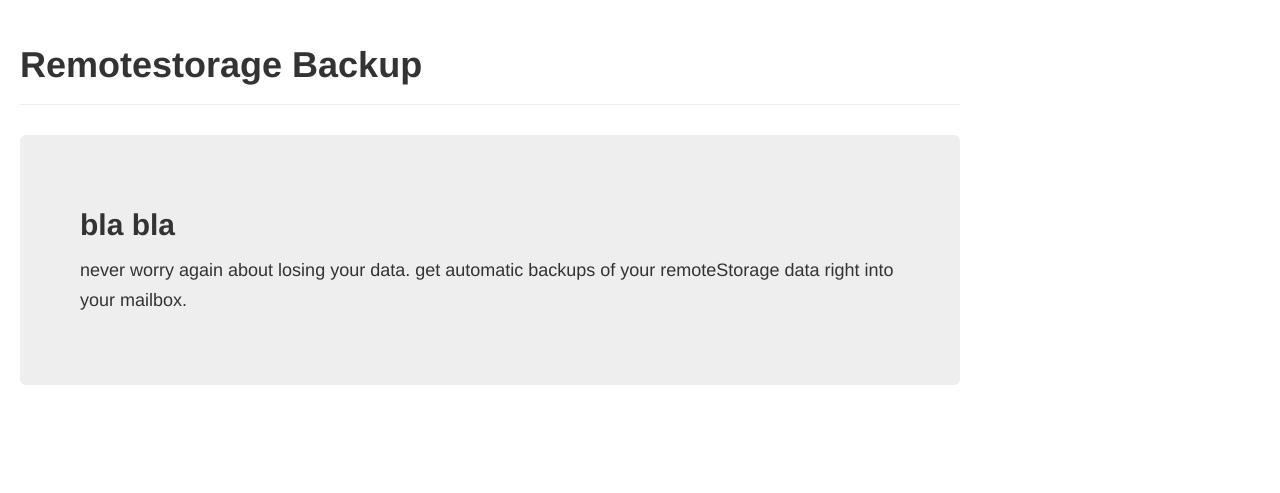
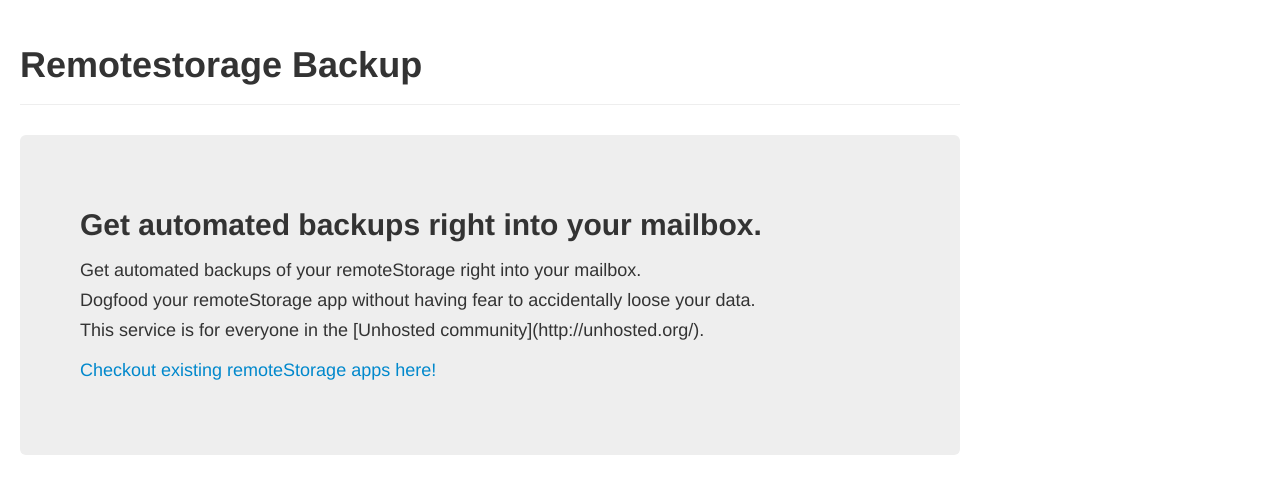
Before and after one commit to jorinvo/rs-backup, a website: page index.html in a window 1280 px wide. Shown: the part 57-550 px from the top of the page. Drawn offline with nearby package versions, Linux system fonts and the light colour scheme.

Commit message:
removed test

```diff
--- a/index.html
+++ b/index.html
@@ -42,9 +42,11 @@
             <div class="intro">
                 <div class="span12">
                     <div class="hero-unit">
-                        <!-- TODO: add a more meaningful description -->
-                        <h2>bla  bla</h2>
-                        <p>never worry again about losing your data. get automatic backups of your remoteStorage data right into your mailbox.</p>
+                        <h2>Get automated backups right into your mailbox.</h2>
+                        <p>Get automated backups of your remoteStorage right into your mailbox.<br>
+                        Dogfood your remoteStorage app without having fear to accidentally loose your data.<br>
+                        This service is for everyone in the [Unhosted community](http://unhosted.org/).</p>
+                        <p><a href="https://github.com/unhosted/website/wiki/State-of-the-movement" target="_blank">Checkout existing remoteStorage apps here!</a></p>
                     </div>
                 </div>
             </div>
--- a/js/app.js
+++ b/js/app.js
@@ -42,10 +42,7 @@
 
 
   $('#brand').click(function() {
-    // showView('intro');
-    $.post('test', function(res) {
-      console.log(res);
-    });
+    showView('intro');
   });
 
   $introLink.click(function() {
--- a/package.json
+++ b/package.json
@@ -1,6 +1,6 @@
 {
   "name": "rs-backup",
-  "description": "automate backups of your remoteStorage",
+  "description": "automated backups of your remoteStorage right into your mailbox",
   "version": "0.0.1",
   "engines": {
     "node": "0.6.16"
```
Also changed, not shown: 1 other file.
